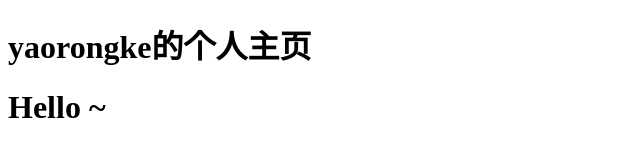
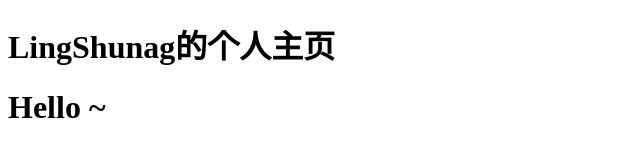
Before and after one commit to ling-shuang/FrostSecretLand_ling_shuang, a plain HTML site: page index.html in a window 1280 px wide. Shown: the whole page, without its empty margins (0-640 px from the left). Drawn offline with Linux system fonts and the light colour scheme.

Commit message:
Update index.html
Signed-off-by: 凌霜呀~ <114481409+ling-shuang@users.noreply.github.com>

```diff
--- a/index.html
+++ b/index.html
@@ -2,10 +2,10 @@
 <html lang="en">
 <head>
     <meta charset="UTF-8">
-    <title>yaorongke</title>
+    <title>FrostSecretLand_ling_shuang</title>
 </head>
 <body>
-    <h1>yaorongke的个人主页</h1>
+    <h1>LingShunag的个人主页</h1>
     <h1>Hello ~</h1>
 </body>
 </html>
```
